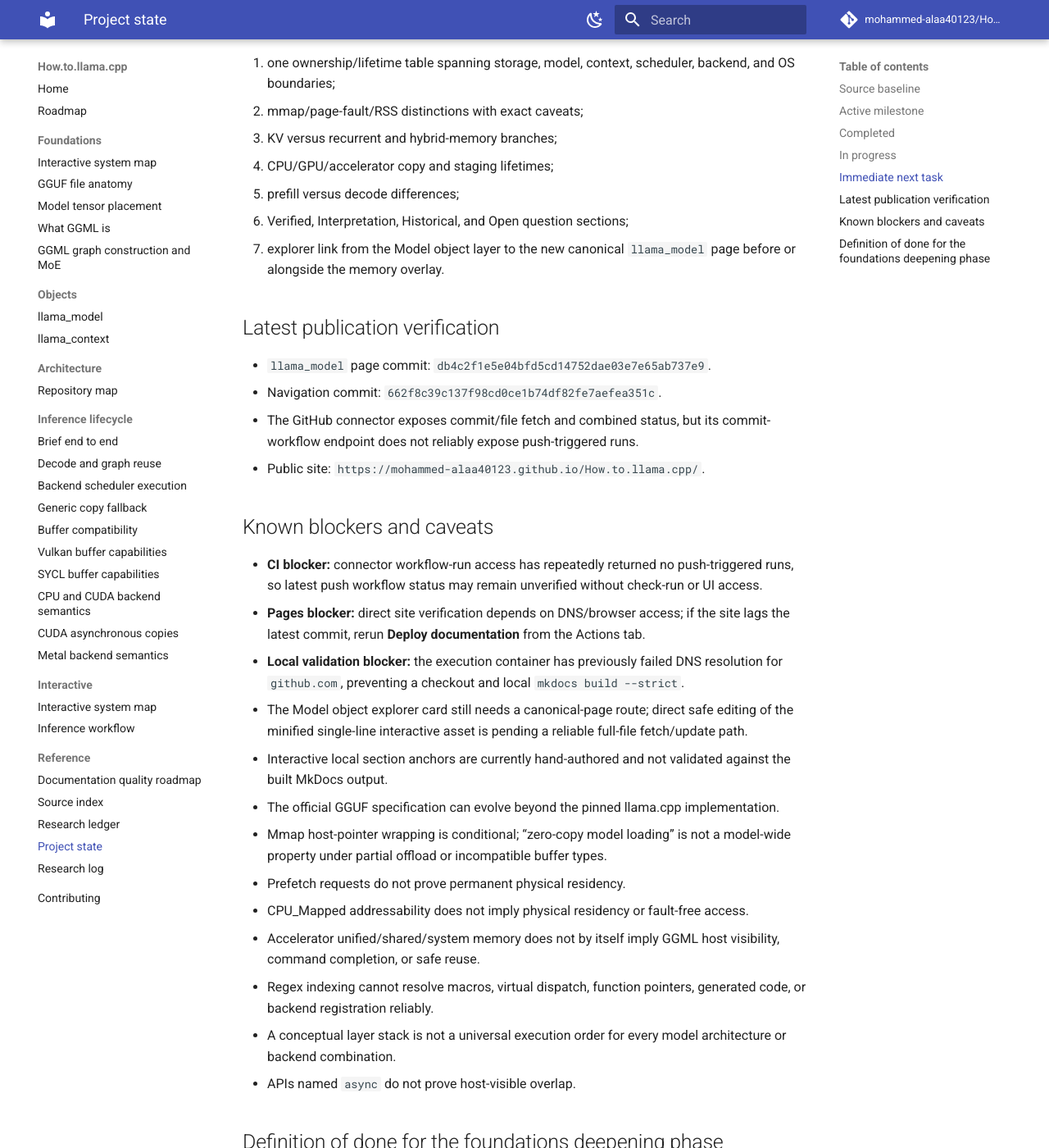
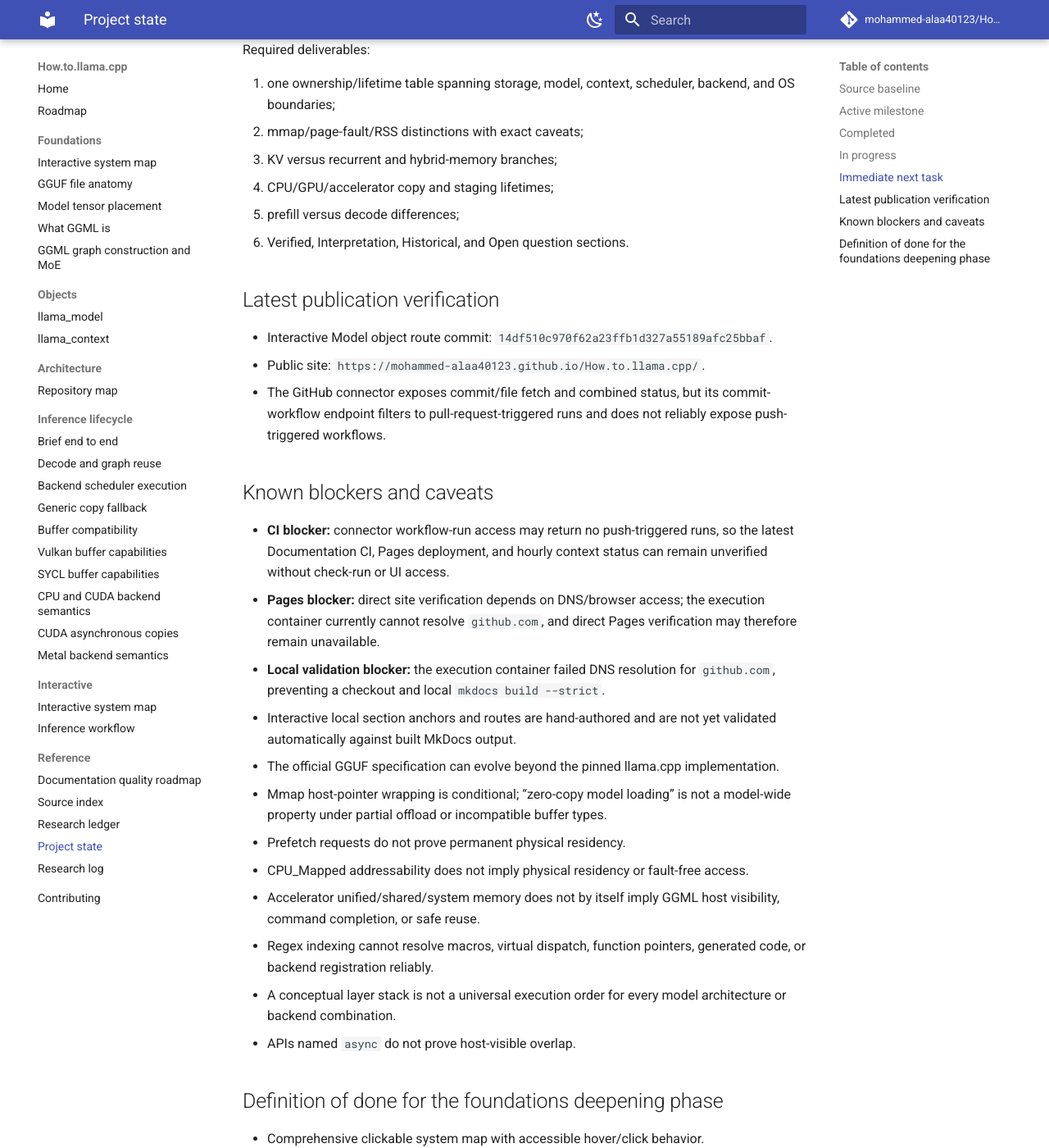
Before and after one commit to mohammed-alaa40123/How.to.llama.cpp, an MkDocs documentation site: the page built from docs/reference/project-state.md, in a window 1280 px wide and 1400 px high, scrolled down 2622 px. Shown: the whole window at 82% size. Built offline with MkDocs 1.6.1 and Material for MkDocs 9.7.7, drawn with Linux system fonts in a browser that asks for light colours; comment, search, counter and statistics services are not loaded; some of the changed text lies outside the part shown.

Commit message:
docs: record model explorer integration state

```diff
--- a/docs/reference/project-state.md
+++ b/docs/reference/project-state.md
@@ -42,7 +43,6 @@ Return to the foundations and reconstruct llama.cpp from the source in two compl
 
 ## In progress
 
-- Linking the interactive Model object layer to the canonical `llama_model` page.
 - Adding exact line-level source citations and generated source-link checking to the graph-construction chapter.
 - Memory atlas and interactive runtime overlays for mmap/page faults, RAM/RSS, backend copies, KV/recurrent state, and workspaces.
 - Runtime evidence separating parsing, mapping/prefetch, page faults, direct reads, alias bytes, upload bytes, event waits, and first-token access.
@@ -74,23 +74,20 @@ Required deliverables:
 3. KV versus recurrent and hybrid-memory branches;
 4. CPU/GPU/accelerator copy and staging lifetimes;
 5. prefill versus decode differences;
-6. Verified, Interpretation, Historical, and Open question sections;
-7. explorer link from the Model object layer to the new canonical `llama_model` page before or alongside the memory overlay.
+6. Verified, Interpretation, Historical, and Open question sections.
 
 ## Latest publication verification
 
-- `llama_model` page commit: `db4c2f1e5e04bfd5cd14752dae03e7e65ab737e9`.
-- Navigation commit: `662f8c39c137f98cd0ce1b74df82fe7aefea351c`.
-- The GitHub connector exposes commit/file fetch and combined status, but its commit-workflow endpoint does not reliably expose push-triggered runs.
+- Interactive Model object route commit: `14df510c970f62a23ffb1d327a55189afc25bbaf`.
 - Public site: `https://mohammed-alaa40123.github.io/How.to.llama.cpp/`.
+- The GitHub connector exposes commit/file fetch and combined status, but its commit-workflow endpoint filters to pull-request-triggered runs and does not reliably expose push-triggered workflows.
 
 ## Known blockers and caveats
 
-- **CI blocker:** connector workflow-run access has repeatedly returned no push-triggered runs, so latest push workflow status may remain unverified without check-run or UI access.
-- **Pages blocker:** direct site verification depends on DNS/browser access; if the site lags the latest commit, rerun **Deploy documentation** from the Actions tab.
-- **Local validation blocker:** the execution container has previously failed DNS resolution for `github.com`, preventing a checkout and local `mkdocs build --strict`.
-- The Model object explorer card still needs a canonical-page route; direct safe editing of the minified single-line interactive asset is pending a reliable full-file fetch/update path.
-- Interactive local section anchors are currently hand-authored and not validated against the built MkDocs output.
+- **CI blocker:** connector workflow-run access may return no push-triggered runs, so the latest Documentation CI, Pages deployment, and hourly context status can remain unverified without check-run or UI access.
+- **Pages blocker:** direct site verification depends on DNS/browser access; the execution container currently cannot resolve `github.com`, and direct Pages verification may therefore remain unavailable.
+- **Local validation blocker:** the execution container failed DNS resolution for `github.com`, preventing a checkout and local `mkdocs build --strict`.
+- Interactive local section anchors and routes are hand-authored and are not yet validated automatically against built MkDocs output.
 - The official GGUF specification can evolve beyond the pinned llama.cpp implementation.
 - Mmap host-pointer wrapping is conditional; “zero-copy model loading” is not a model-wide property under partial offload or incompatible buffer types.
 - Prefetch requests do not prove permanent physical residency.
```
Also changed, not shown: other parts of docs/reference/project-state.md (+2 -1 lines).
